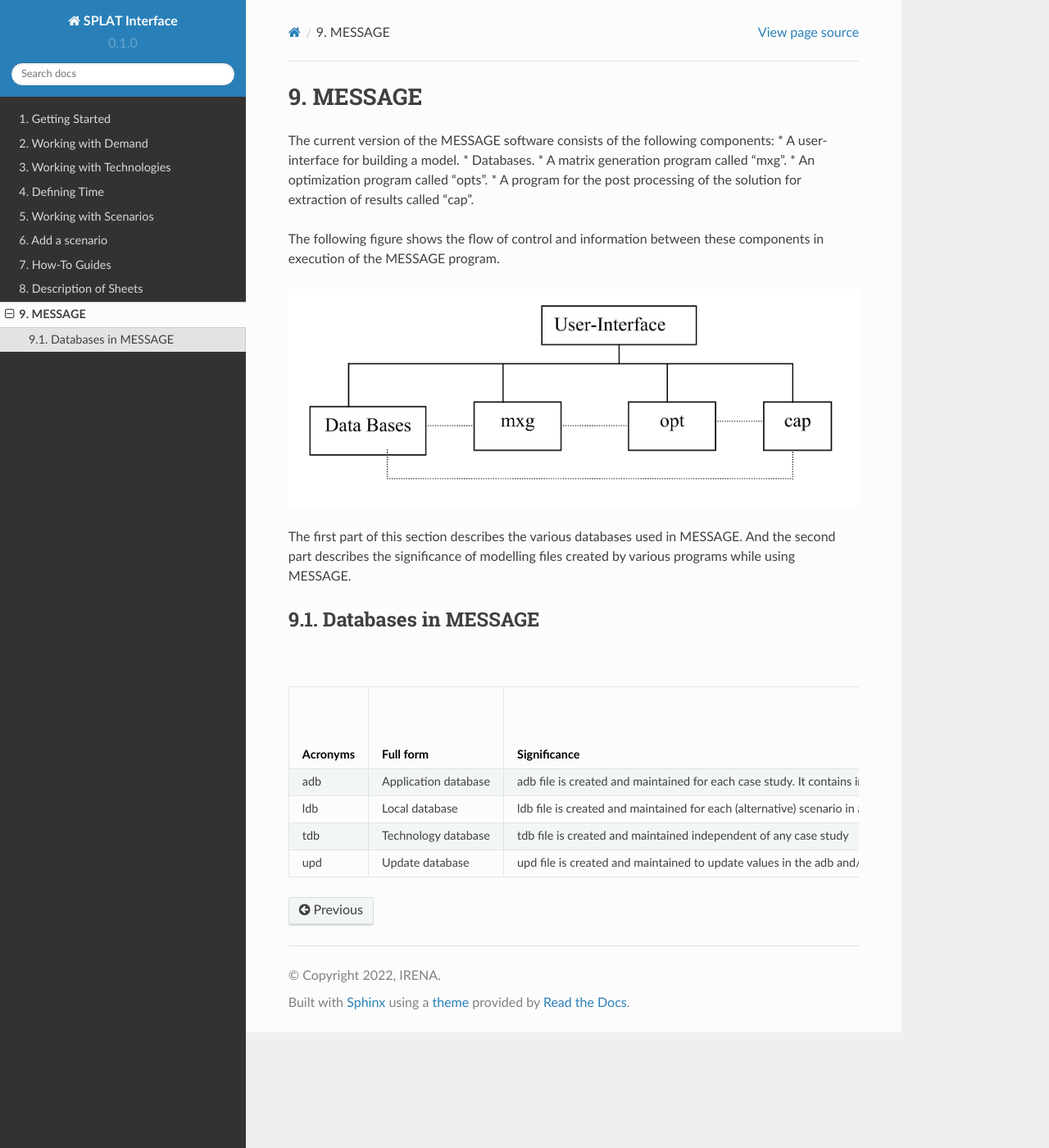
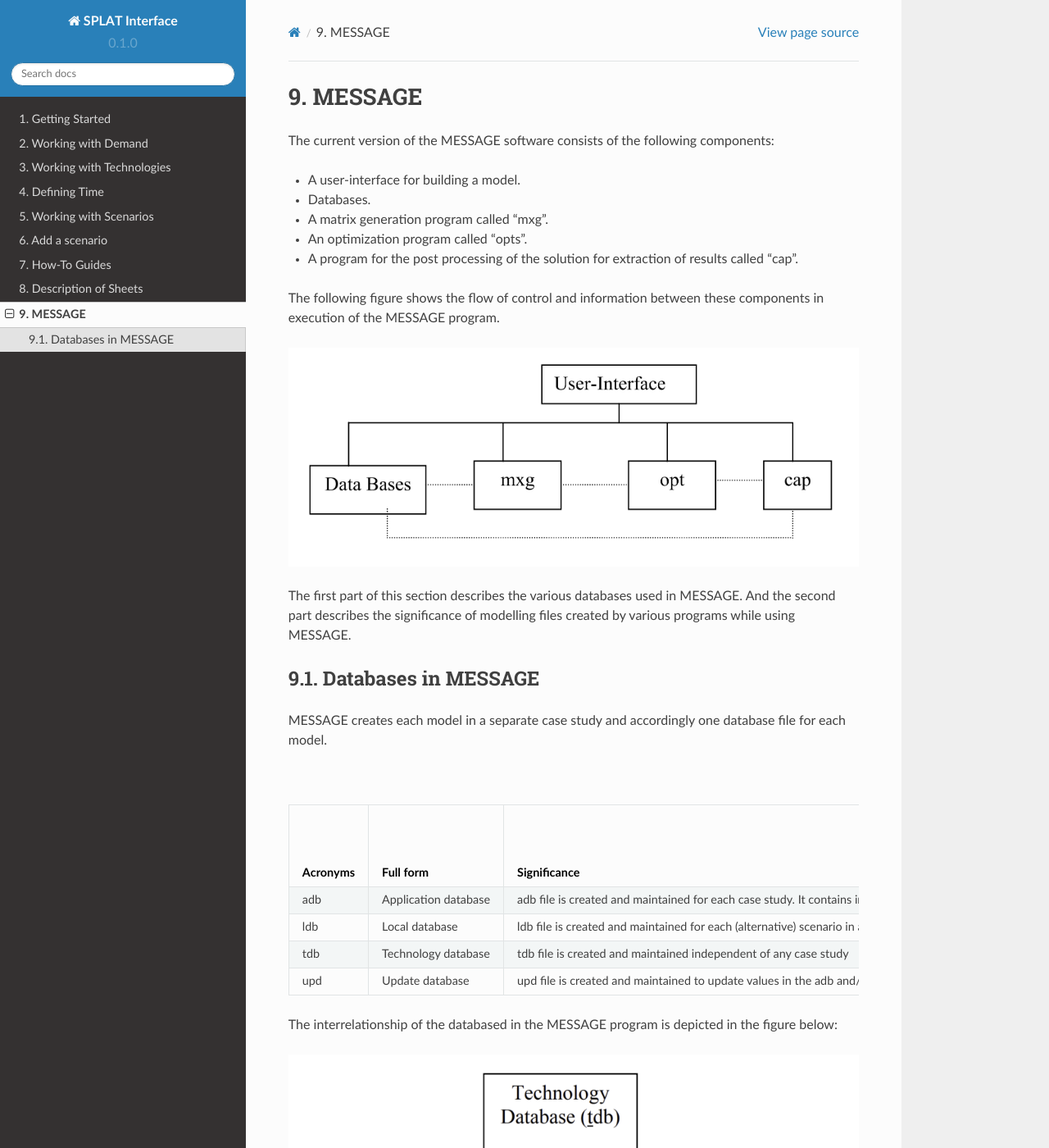
Before and after one commit to SPLATteam/SPLAT-WebGuide, a Sphinx documentation site: the page built from docs/MESSAGE.rst, in a window 1280 px wide and 1400 px high. Shown: the whole window at 82% size. Built offline with Sphinx 7.4.7 and the Read the Docs theme 2.0.0, drawn with Linux system fonts in a browser that asks for light colours.

Commit message:
add images and update csv table

```diff
--- a/docs/MESSAGE.rst
+++ b/docs/MESSAGE.rst
@@ -8,10 +8,15 @@
 MESSAGE
 =====================
 The current version of the MESSAGE software consists of the following components:
+
 * A user-interface for building a model.
+
 * Databases.
+
 * A matrix generation program called "mxg".
+
 * An optimization program called "opts".
+
 * A program for the post processing of the solution for extraction of results called "cap".
 
 The following figure shows the flow of control and information between these components in execution of the MESSAGE program.
@@ -24,7 +29,12 @@
 
 Databases in MESSAGE
 ------------------------
+MESSAGE creates each model in a separate case study and accordingly one database file for each model.
 
 .. csv-table:: Databases in MESSAGE
     :header-rows: 1
     :file: csv_file/message_databases.csv
+
+The interrelationship of the databased in the MESSAGE program is depicted in the figure below:
+
+.. image:: /images/message_databases.PNG
--- a/docs/csv_file/message_databases.csv
+++ b/docs/csv_file/message_databases.csv
@@ -1,5 +1,5 @@
 Acronyms,Full form,Significance
-adb,Application database,adb file is created and maintained for each case study. It contains information on default scenario created by MESSAGE.
+adb,Application database,"adb file is created and maintained for each case study. It contains information on default scenario created by MESSAGE. For a new case study, it is appropriate to work on its adb rather than creating a scenario and working on an ldb."
 ldb,Local database,"ldb file is created and maintained for each (alternative) scenario in a case study. It is a copy of adb file. It is created for each alternative scenario, which user can modify as per their scenario narratives. When input sheets (parameters) are updated in SPLAT for alternative scenario, the corresponding ldb files also get updated."
 tdb,Technology database,tdb file is created and maintained independent of any case study
 upd,Update database,upd file is created and maintained to update values in the adb and/or a set of scenarios in a case study across the board.
```
Also changed, not shown: docs/images/message_databases.PNG (added).
